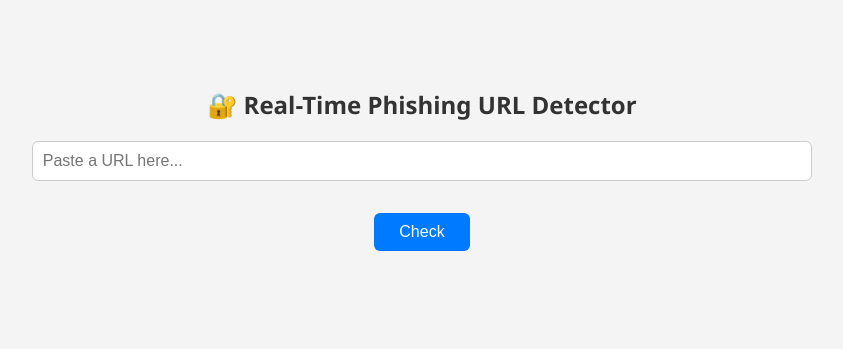
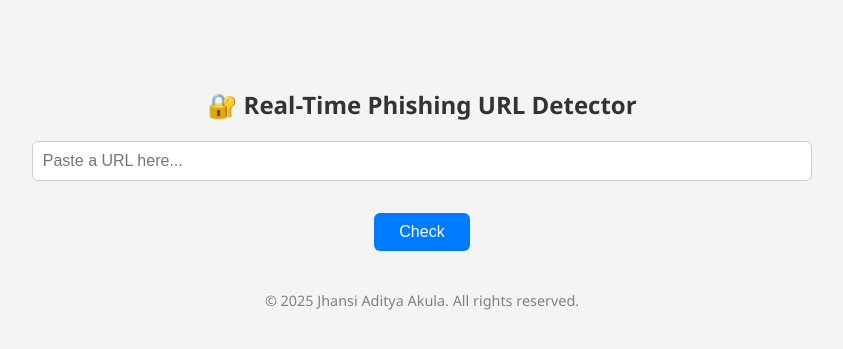
Before and after one commit to Adhi3043/phishing-url-detector, a Flask app: page / in a window 1280 px wide. Shown: the top 349 px of the page, without its empty margins (218-1061 px from the left). Run offline with Flask 3, Linux system fonts and the light colour scheme; parts of the project's set-up code (start-up, migrations or seed data) failed here and were passed over.

Commit message:
© Added copyright footer

```diff
--- a/app/templates/index.html
+++ b/app/templates/index.html
@@ -12,5 +12,9 @@
         <input type="submit" value="Check">
     </form>
     <h3>{{ result }}</h3>
+<footer style="text-align:center; font-size: 0.9em; color: gray; margin-top: 40px;">
+  &copy; 2025 Jhansi Aditya Akula. All rights reserved.
+</footer>
+
 </body>
 </html>
```
Also changed, not shown: 1 other file.
